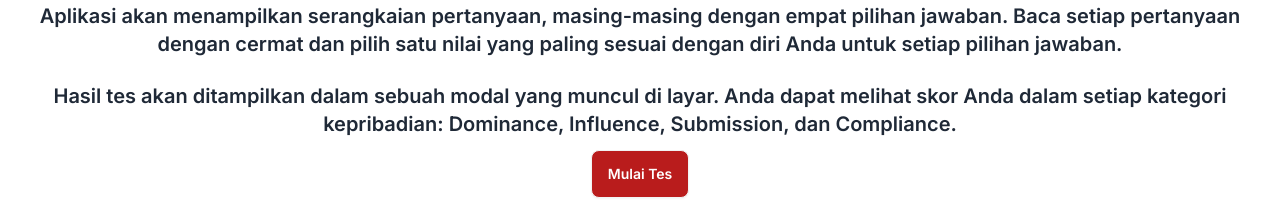
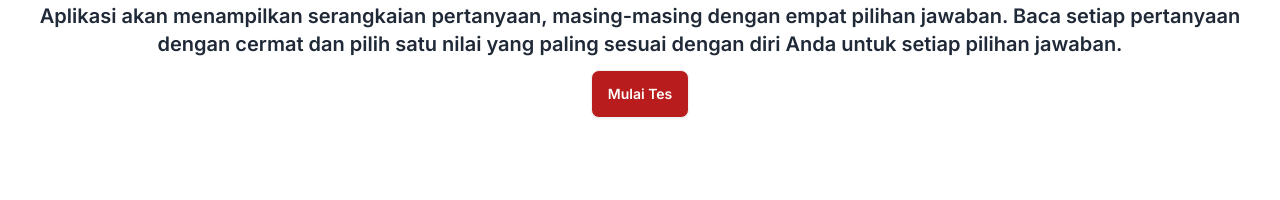
Before and after one commit to Syafar44/discpanglima, a Next.js app: page / in a window 1280 px wide. Shown: the part 310-510 px from the top of the page. Built offline with nearby package versions, Linux system fonts and the light colour scheme.

Commit message:
Update page.js

```diff
--- a/app/page.js
+++ b/app/page.js
@@ -17,11 +17,6 @@ export default function Home() {
             dan pilih satu nilai yang paling sesuai dengan diri Anda untuk
             setiap pilihan jawaban.
           </p>
-          <p className="py-3 font-semibold text-center lg:text-xl">
-            Hasil tes akan ditampilkan dalam sebuah modal yang muncul di layar.
-            Anda dapat melihat skor Anda dalam setiap kategori kepribadian:
-            Dominance, Influence, Submission, dan Compliance.
-          </p>
           <div className="flex justify-center mb-2 2xl:mb-7">
             <Link href="/Disc">
               <button className="btn bg-red-700 text-white">Mulai Tes</button>
```
